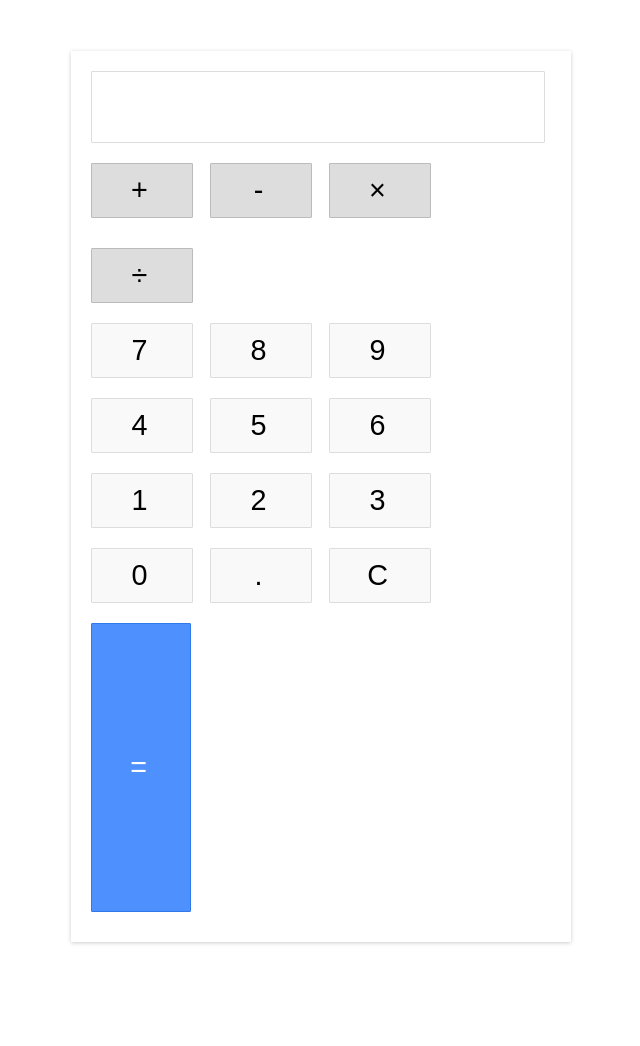
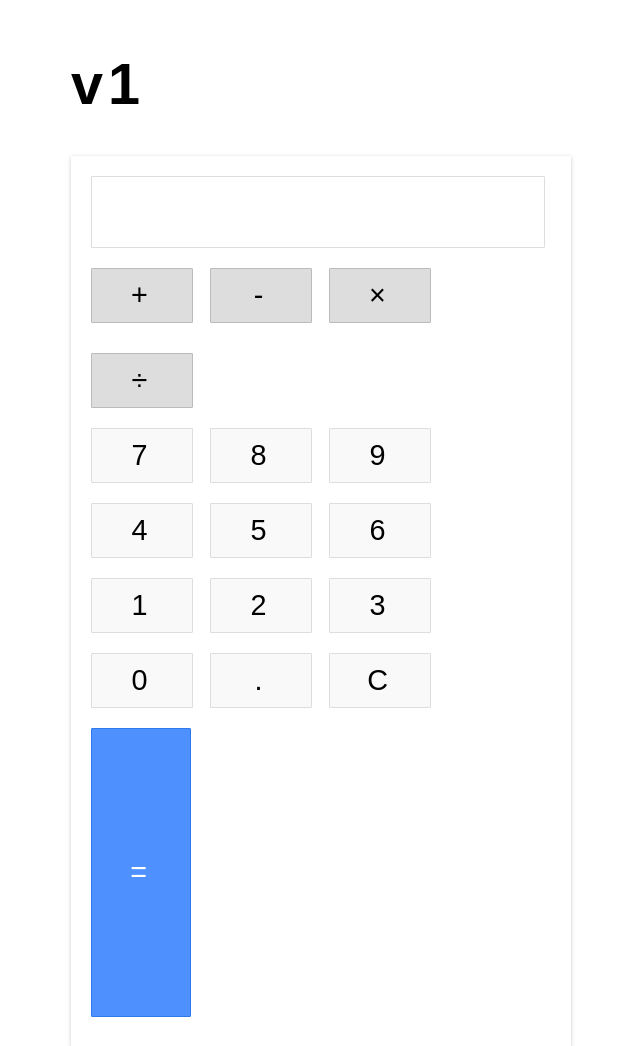
Before and after one commit to sayanm085/Calculator1, a plain HTML site: page index.html in a window 1280 px wide. Shown: the top 1046 px of the page, without its empty margins (319-959 px from the left). Before the commit the page ends 993 px from the top, so only its background shows below. Drawn offline with Linux system fonts and the light colour scheme.

```diff
--- a/index.html
+++ b/index.html
@@ -9,6 +9,7 @@
 
 
 <body >
+    <h1>v1 </h1>
     <div class="calculator">
         <div class="input" id="input"></div>
         <div class="buttons">
```
